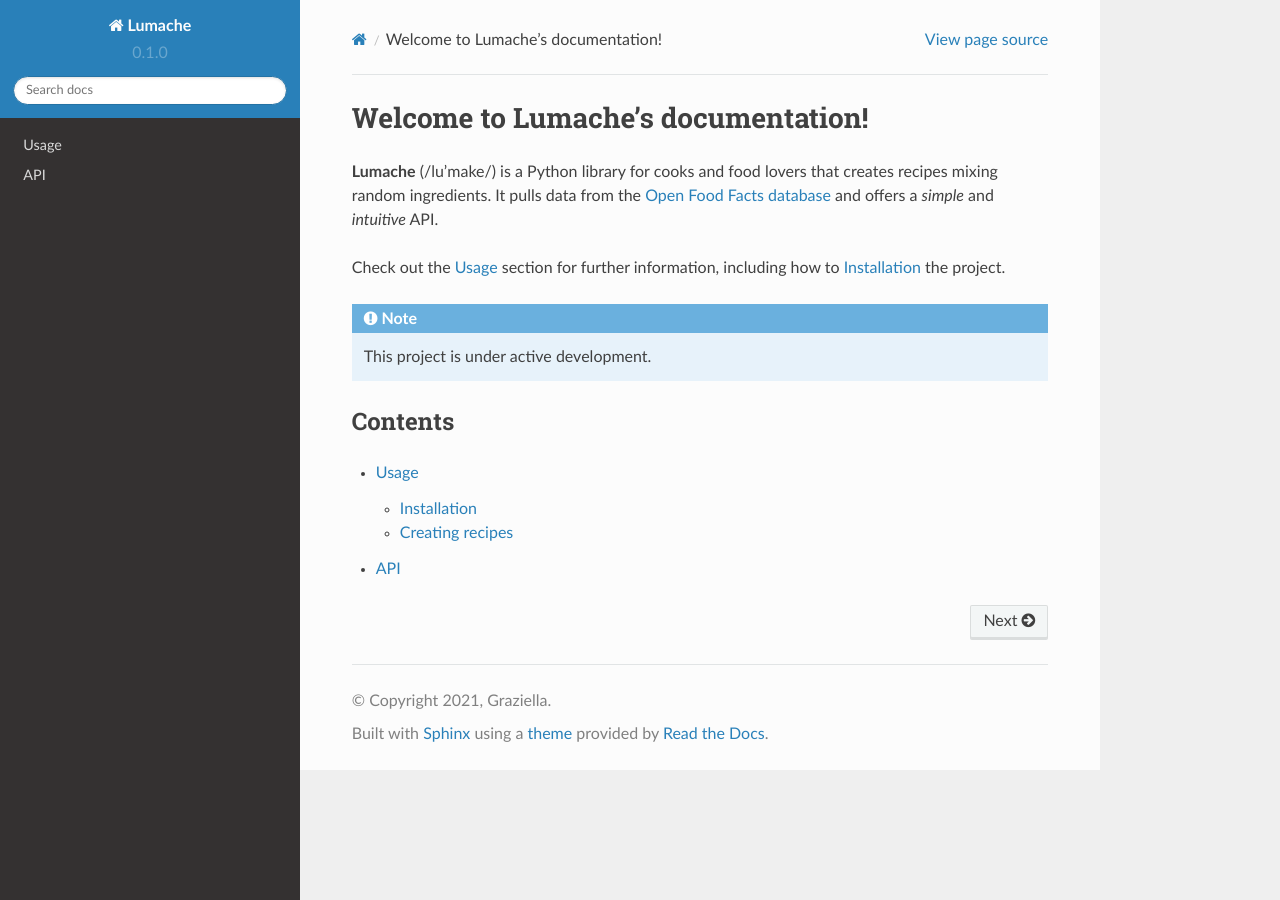
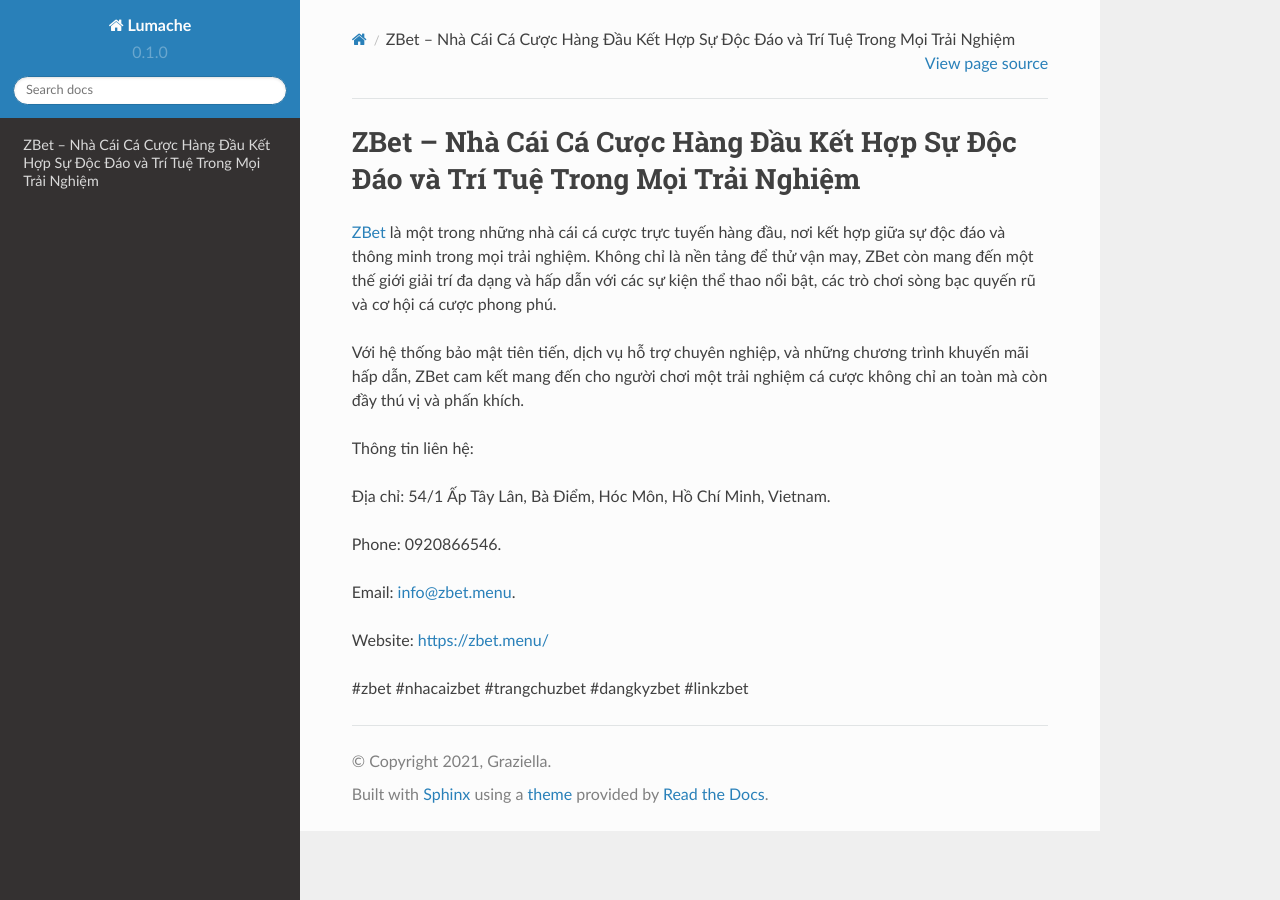
Before and after one commit to luongchanvien962/zbetmenu, a Sphinx documentation site: the page built from docs/source/index.rst, in a window 1280 px wide. Built offline with Sphinx 7.4.7 and the Read the Docs theme 2.0.0, drawn with Linux system fonts in a browser that asks for light colours.

Commit message:
Update index.rst

```diff
--- a/docs/source/index.rst
+++ b/docs/source/index.rst
@@ -1,22 +1,18 @@
-Welcome to Lumache's documentation!
+ZBet – Nhà Cái Cá Cược Hàng Đầu Kết Hợp Sự Độc Đáo và Trí Tuệ Trong Mọi Trải Nghiệm
 ===================================
 
-**Lumache** (/lu'make/) is a Python library for cooks and food lovers
-that creates recipes mixing random ingredients.
-It pulls data from the `Open Food Facts database <https://world.openfoodfacts.org/>`_
-and offers a *simple* and *intuitive* API.
+`ZBet <https://zbet.menu/>`_ là một trong những nhà cái cá cược trực tuyến hàng đầu, nơi kết hợp giữa sự độc đáo và thông minh trong mọi trải nghiệm. Không chỉ là nền tảng để thử vận may, ZBet còn mang đến một thế giới giải trí đa dạng và hấp dẫn với các sự kiện thể thao nổi bật, các trò chơi sòng bạc quyến rũ và cơ hội cá cược phong phú.
 
-Check out the :doc:`usage` section for further information, including
-how to :ref:`installation` the project.
+Với hệ thống bảo mật tiên tiến, dịch vụ hỗ trợ chuyên nghiệp, và những chương trình khuyến mãi hấp dẫn, ZBet cam kết mang đến cho người chơi một trải nghiệm cá cược không chỉ an toàn mà còn đầy thú vị và phấn khích.
 
-.. note::
+Thông tin liên hệ:
 
-   This project is under active development.
+Địa chỉ: 54/1 Ấp Tây Lân, Bà Điểm, Hóc Môn, Hồ Chí Minh, Vietnam.
 
-Contents
---------
+Phone: 0920866546.
 
-.. toctree::
+Email: info@zbet.menu.
 
-   usage
-   api
+Website: https://zbet.menu/
+
+#zbet #nhacaizbet #trangchuzbet #dangkyzbet #linkzbet
```
